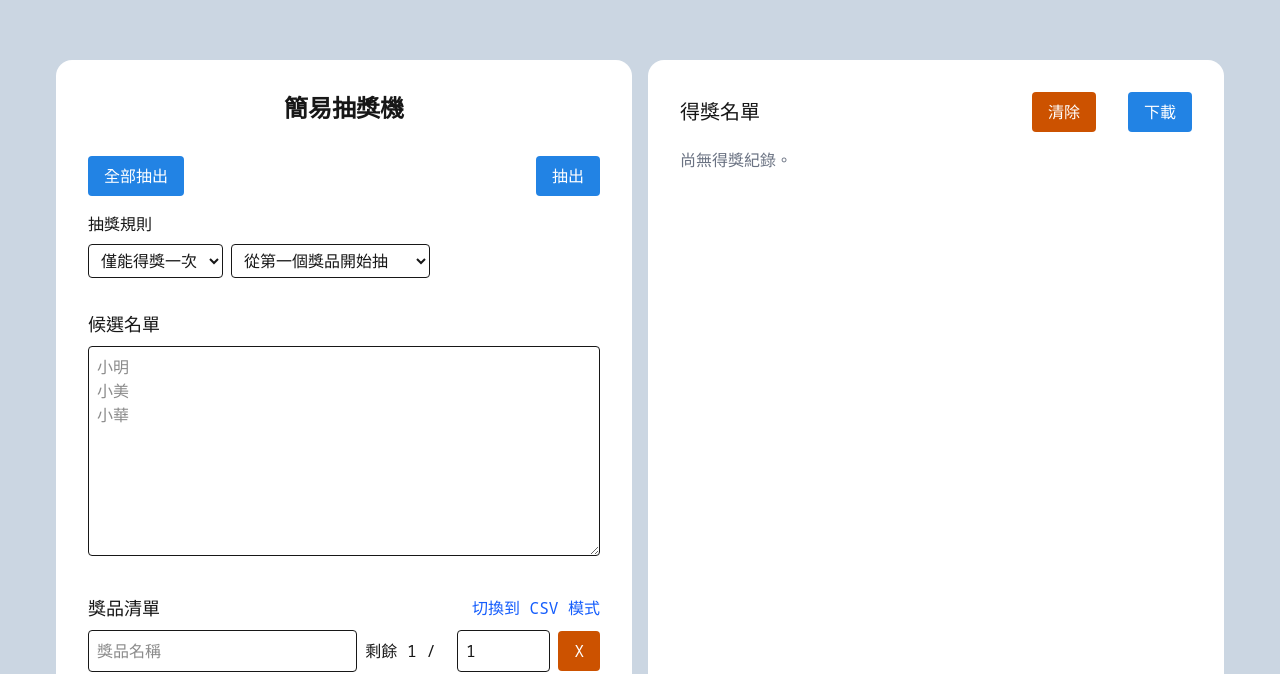
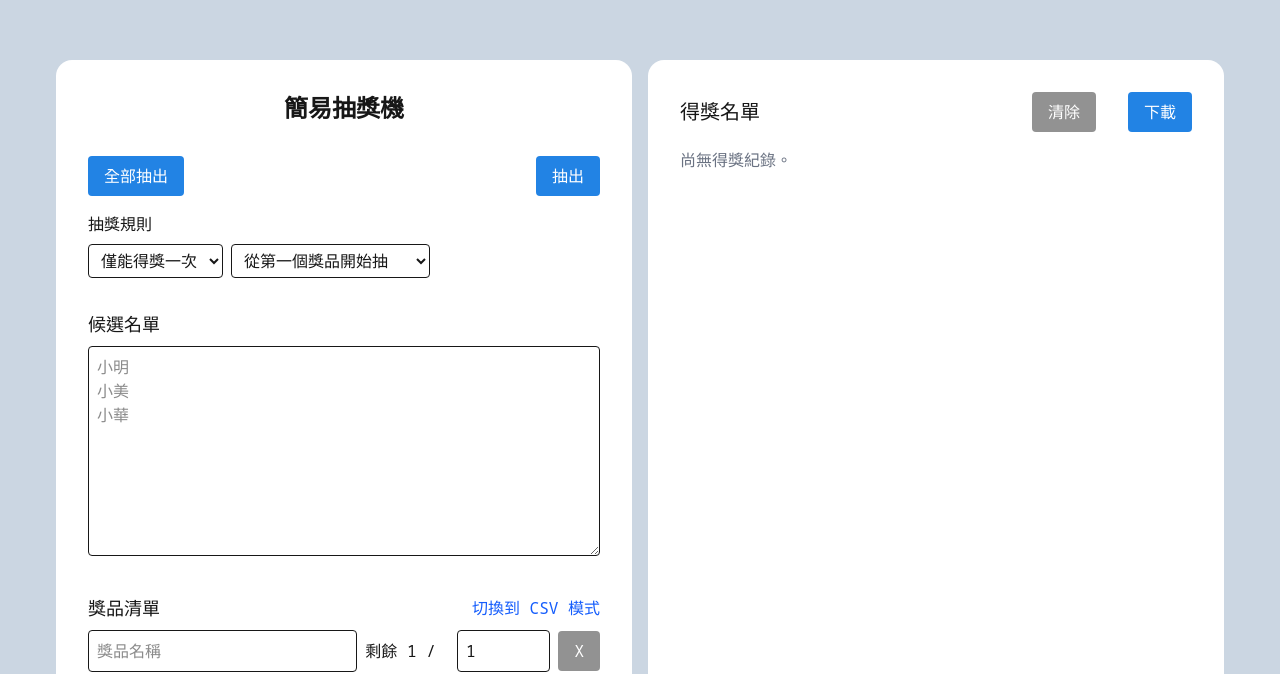
Before and after one commit to selmo-lyz/SimpleRandomPicker, a Next.js app: page / in a window 1280 px wide. Shown: the part 140-814 px from the top of the page. Built offline with nearby package versions, Linux system fonts and the light colour scheme.

Commit message:
style: adjust the color for del-btn

```diff
--- a/src/app/globals.css
+++ b/src/app/globals.css
@@ -30,11 +30,11 @@
   }
 
   .del-btn-bg {
-    background-color: #cc5200;
+    background-color: #929292;
   }
 
   .hover\:del-btn-bg:hover {
-    background-color: #923d04;
+    background-color: #686868;
   }
 }
 
```
